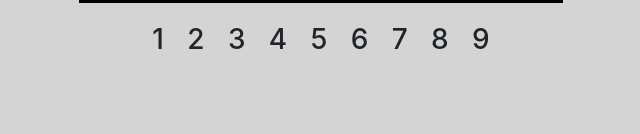
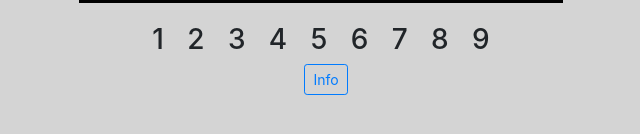
Before and after one commit to jan25/sandbox-2020, a React (Create React App) app in the folder sudoku/sudoku/: page / in a window 1280 px wide. Shown: the part 638-772 px from the top of the page, without its empty margins (319-959 px from the left). Built offline with nearby package versions, Linux system fonts and the light colour scheme.

Commit message:
add gh-pages dep

```diff
--- a/sudoku/sudoku/src/App.js
+++ b/sudoku/sudoku/src/App.js
@@ -87,19 +87,18 @@ class App extends Component {
           ) : (
             ""
           )}
-          {/* <Button variant="outline-primary" size="sm" onClick={this.toggleInfo}>
+          <Button variant="outline-primary" size="sm" onClick={this.toggleInfo}>
             Info
           </Button>
           <div ref={this.gameAreaRef}>
             <Info onInfoHide={this.toggleInfo} show={this.state.showInfo} />
-          </div> */}
+          </div>
         </div>
       </div>
     );
   }
 
   toggleInfo() {
-    console.log("render info");
     const now = this.state.showInfo;
     this.setState({
       showInfo: !now,
@@ -148,7 +147,6 @@ class App extends Component {
   }
 
   newPuzzle() {
-    console.log("new puzzle");
     this.setState({
       board: this.generator.generate(),
       stack: [],
--- a/sudoku/sudoku/src/components/Numbers.js
+++ b/sudoku/sudoku/src/components/Numbers.js
@@ -32,7 +32,6 @@ class Numbers extends Component {
 
   onDragStart(event, num) {
     event.dataTransfer.setData("number", num);
-    console.log("onDragStart", num);
   }
 }
 
--- a/sudoku/sudoku/src/components/Utils.js
+++ b/sudoku/sudoku/src/components/Utils.js
@@ -27,14 +27,12 @@ export let isGameFinished = (board) => {
 
   for (let row = 0; row < sz; ++row) {
     let nums = getRowNums(board, row);
-    console.log("row", nums);
     if (_.uniq(nums).length !== sz) {
       return false;
     }
   }
   for (let col = 0; col < sz; ++col) {
     let nums = getColNums(board, col);
-    console.log("col", nums);
     if (_.uniq(nums).length !== sz) {
       return false;
     }
@@ -42,7 +40,6 @@ export let isGameFinished = (board) => {
   for (let i = 0; i < msz; ++i) {
     for (let j = 0; j < msz; ++j) {
       let nums = getBoxNums(board, i * msz, j * msz);
-      console.log("box", nums);
       if (_.uniq(nums).length !== sz) {
         return false;
       }
@@ -65,7 +62,6 @@ let getBoxNums = (board, x, y) => {
   const sz = 3;
   let nums = [];
   let cornerIdx = _.map(_.range(3), (i) => i * 3);
-  console.log(cornerIdx);
   while (x >= 0 && !cornerIdx.includes(x)) {
     x--;
   }
```
Also changed, not shown: sudoku/sudoku/package.json (+6 -1 lines), sudoku/sudoku/src/generator/README.md, 2 other files (tests, documents, lock files or other folders).
